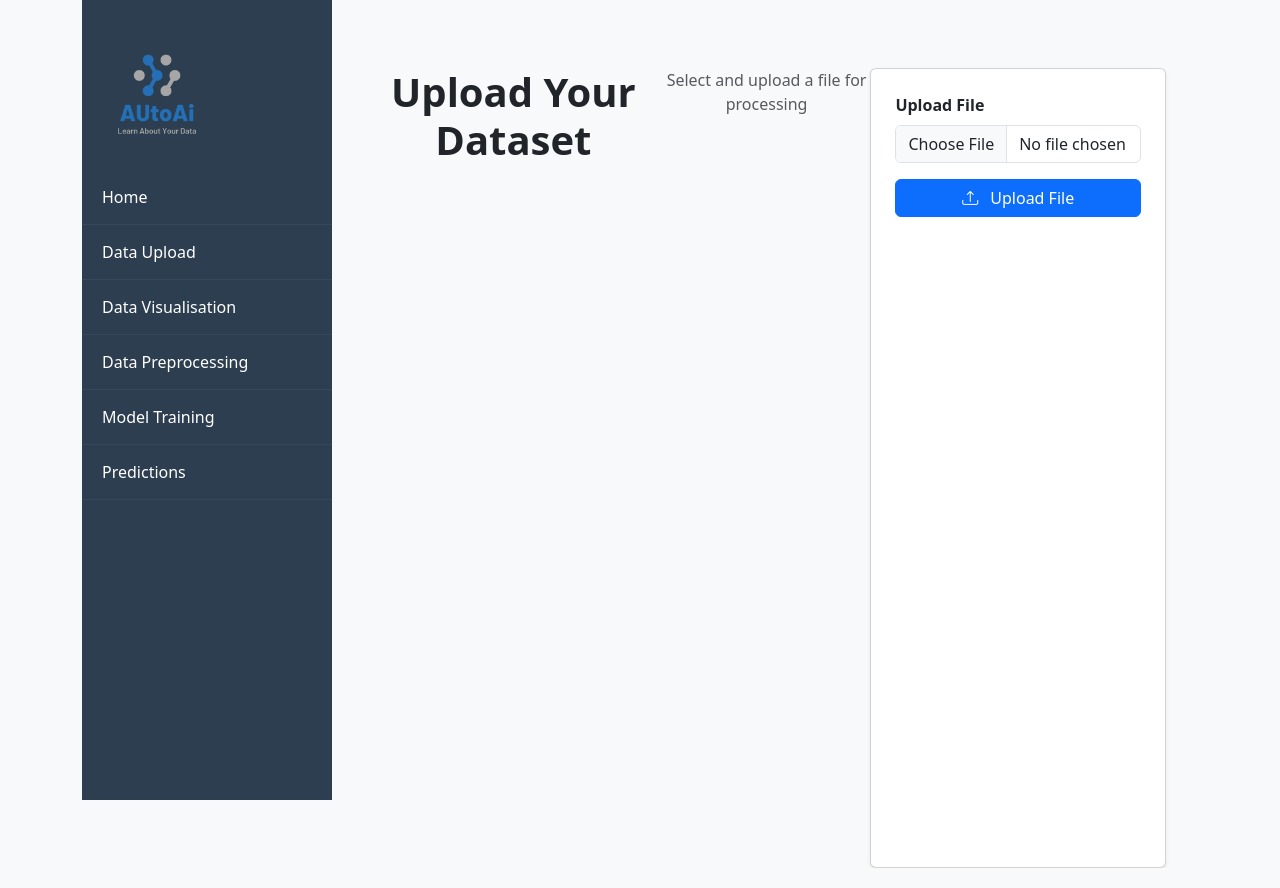
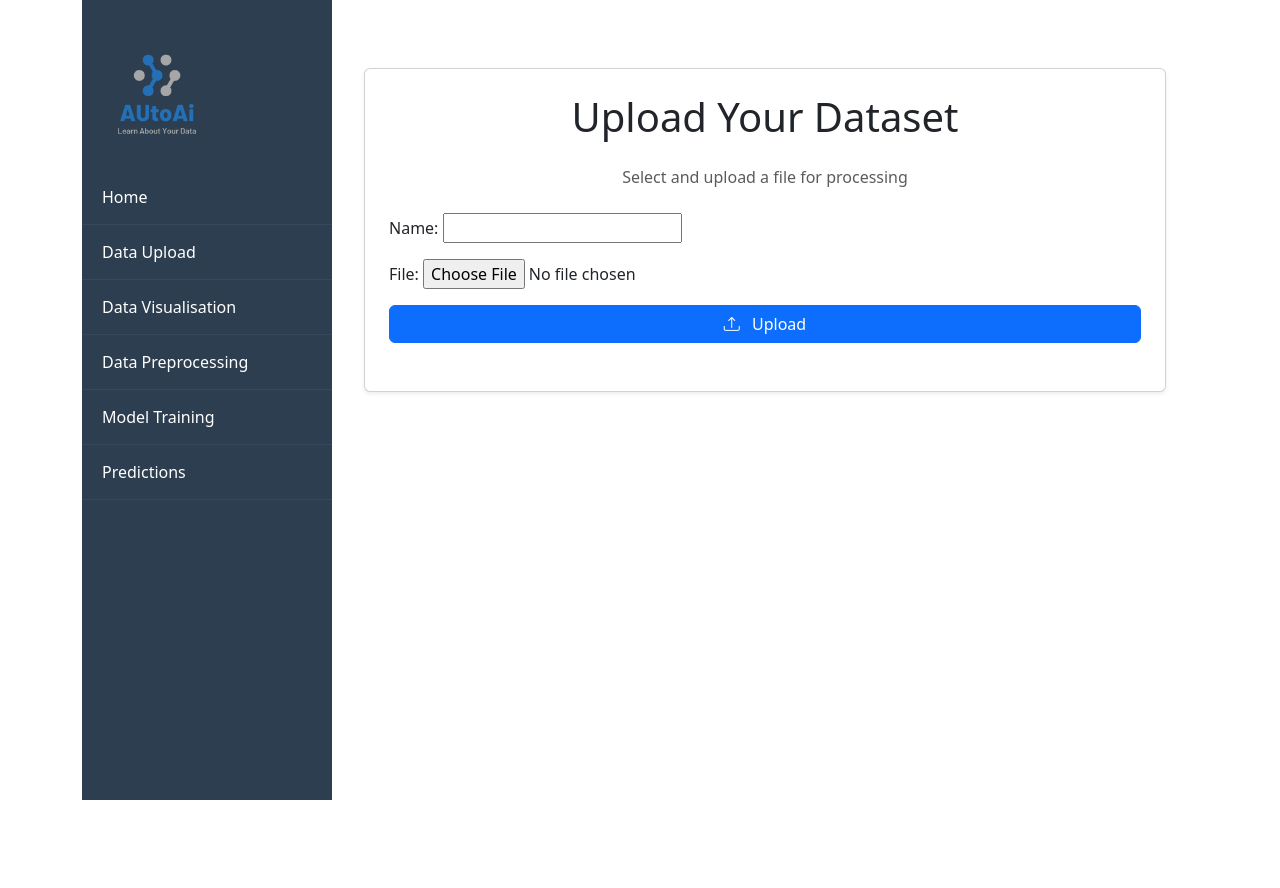
Before and after one commit to imadtheking/AUtoAi, a Django app: page /upload/ in a window 1280 px wide. Run offline with Django 5.2, Linux system fonts and the light colour scheme.

Commit message:
Last Change 08/12/2024

```diff
--- a/core/static/css/styles.css
+++ b/core/static/css/styles.css
@@ -1,11 +1,13 @@
 body {
     margin: 0;
     font-family: Arial, sans-serif;
-    display: flex;
+    display: flex; /* Keeps sidebar and content side by side */
+    flex-direction: row; /* Ensure horizontal alignment for sidebar and main content */
 }
 
 .container {
     display: flex;
+    flex-direction: column; /* Stack elements inside vertically */
     height: 100vh;
     width: 100%;
 }
@@ -51,4 +53,4 @@ body {
     display: block;
     margin-left: auto;
     margin-right: auto;
-  }
+}
--- a/core/templates/core/upload.html
+++ b/core/templates/core/upload.html
@@ -3,39 +3,74 @@
 {% block title %}Upload Dataset{% endblock %}
 
 {% block content %}
-<script src="https://cdn.jsdelivr.net/npm/bootstrap@5.3.0-alpha1/dist/js/bootstrap.bundle.min.js"></script>
 <link href="https://cdn.jsdelivr.net/npm/bootstrap@5.3.0-alpha1/dist/css/bootstrap.min.css" rel="stylesheet">
-<style>
-    body {
-        background-color: #f8f9fa;
-    }
 
-    .form-label {
-        font-weight: bold;
-    }
+<div class="container mt-5">
+    <!-- Upload Section -->
+    <div class="card p-4 shadow-sm mb-5">
+        <h1 class="text-center mb-4">Upload Your Dataset</h1>
+        <p class="text-center text-muted mb-4">Select and upload a file for processing</p>
 
-    h1 {
-        font-weight: 700;
-        text-align: center;
-        margin-bottom: 20px;
-    }
-</style>
-<div class="container my-5">
-    <h1 class="text-center mb-4">Upload Your Dataset</h1>
-    <p class="text-center text-muted mb-5">Select and upload a file for processing</p>
-
-    <!-- Upload Form -->
-    <div class="card p-4 shadow-sm">
-        <form method="POST" enctype="multipart/form-data">
+        <form method="POST" enctype="multipart/form-data" class="mb-4">
             {% csrf_token %}
-            <div class="mb-3">
-                <label for="file" class="form-label">Upload File</label>
-                {{ form.file|add_class:"form-control" }}
-            </div>
+            {{ form.as_p }}
             <button type="submit" class="btn btn-primary w-100">
-                <i class="bi bi-upload me-2"></i> Upload File
+                <i class="bi bi-upload me-2"></i> Upload
             </button>
         </form>
     </div>
+
+    <!-- Dataset Results -->
+    {% if dataset_info %}
+        <!-- Dataset Preview -->
+        <div class="mb-5">
+            <h3 class="text-center">Dataset Preview</h3>
+            <div class="table-responsive mt-3">
+                {{ dataset_info.preview|safe }}
+            </div>
+        </div>
+
+        <!-- Dataset Info -->
+        <div class="mb-5">
+            <h3 class="text-center">Dataset Info</h3>
+            <div class="table-responsive mt-3">
+                <table class="table table-bordered table-striped">
+                    <thead>
+                        <tr>
+                            <th>Index</th>
+                            <th>Column Name</th>
+                            <th>Non-Null Count</th>
+                            <th>Data Type</th>
+                        </tr>
+                    </thead>
+                    <tbody>
+                        {% for column in dataset_info.info %}
+                            <tr>
+                                <td>{{ column.Index }}</td>
+                                <td>{{ column.ColumnName }}</td>
+                                <td>{{ column.NonNullCount }}</td>
+                                <td>{{ column.DataType }}</td>
+                            </tr>
+                        {% endfor %}
+                    </tbody>
+                </table>
+            </div>
+        </div>
+
+        <!-- Dataset Statistics -->
+        <div class="mb-5">
+            <h3 class="text-center">Dataset Statistics</h3>
+            <div class="table-responsive mt-3">
+                {{ dataset_info.describe|safe }}
+            </div>
+        </div>
+
+        <!-- Dataset Shape -->
+        <div class="mb-5">
+            <h3 class="text-center">Dataset Shape</h3>
+            <p class="text-center">Rows: {{ dataset_info.shape.0 }}, Columns: {{ dataset_info.shape.1 }}</p>
+        </div>
+    {% endif %}
 </div>
+
 {% endblock %}
```
Also changed, not shown: db.sqlite3, 11 other files.
